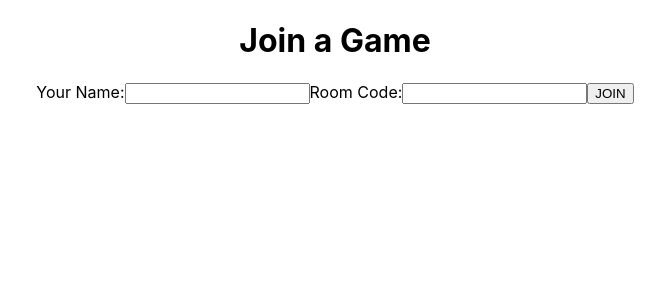
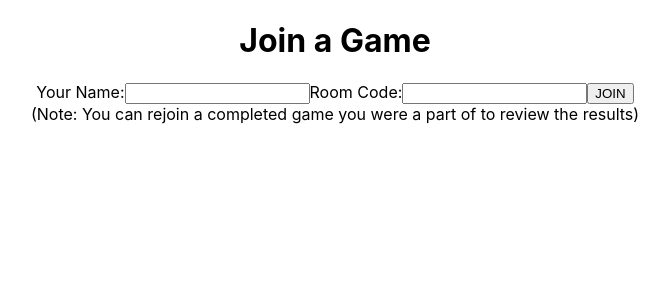
Before and after one commit to teledraw/restful-teledraw, a React (Create React App) app in the folder ui/: page / in a window 1280 px wide. Shown: the top 300 px of the page, without its empty margins (305-974 px from the left). Built offline with nearby package versions, Linux system fonts and the light colour scheme.

Commit message:
Join form now clarifies you can join an ended game [https://trello.com/c/dcNVWuWE]

```diff
--- a/ui/src/statecomponents/JoinForm.js
+++ b/ui/src/statecomponents/JoinForm.js
@@ -27,6 +27,7 @@ export function JoinForm(props) {
         <label htmlFor="gamecode-input">Room Code:</label>
         <input type="text" id="gamecode-input" onChange={handleGameChange}></input>
         <button onClick={handleSubmit}>JOIN</button>
+        <div>(Note: You can rejoin a completed game you were a part of to review the results)</div>
       </form>
     </div>
   );
```
